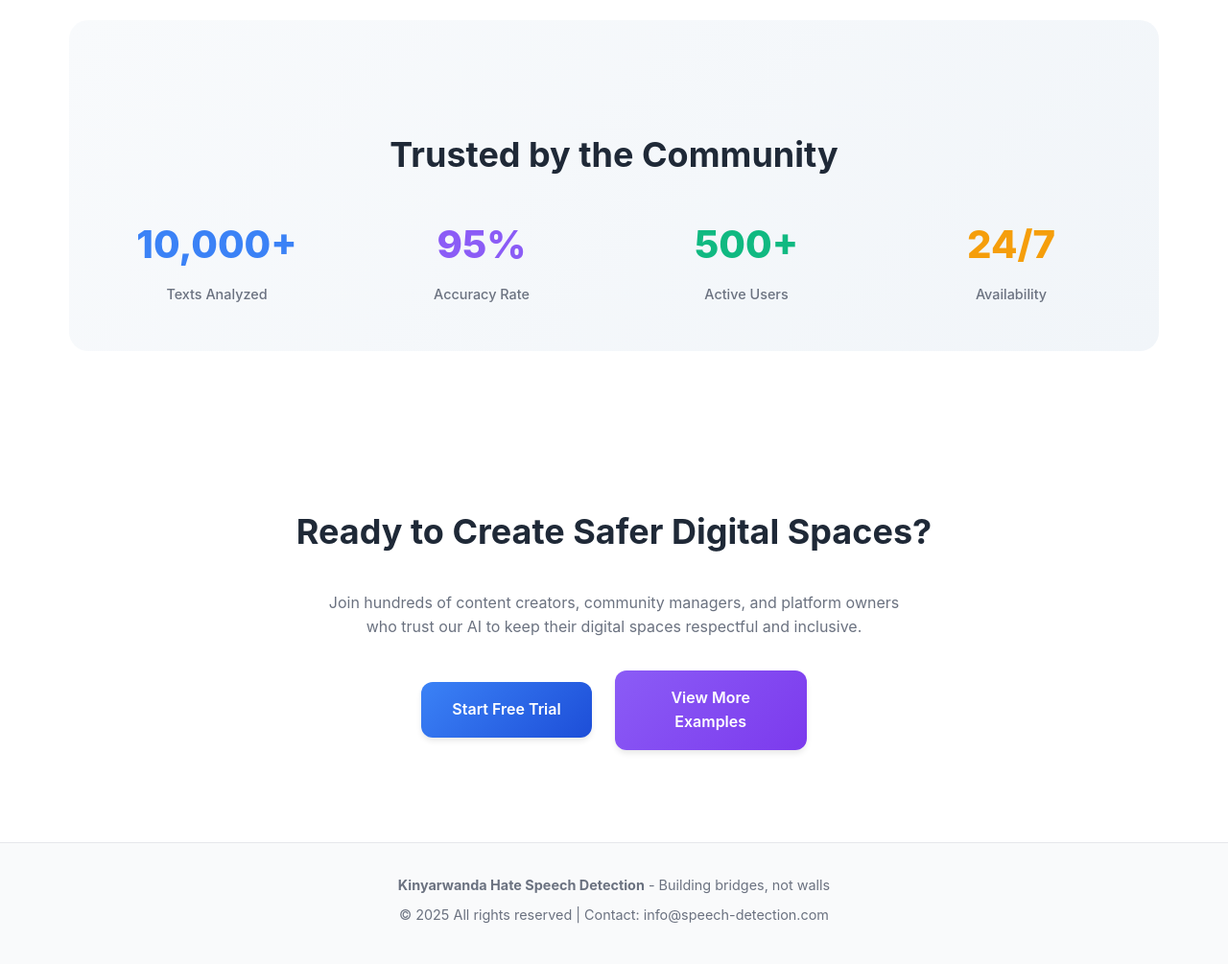
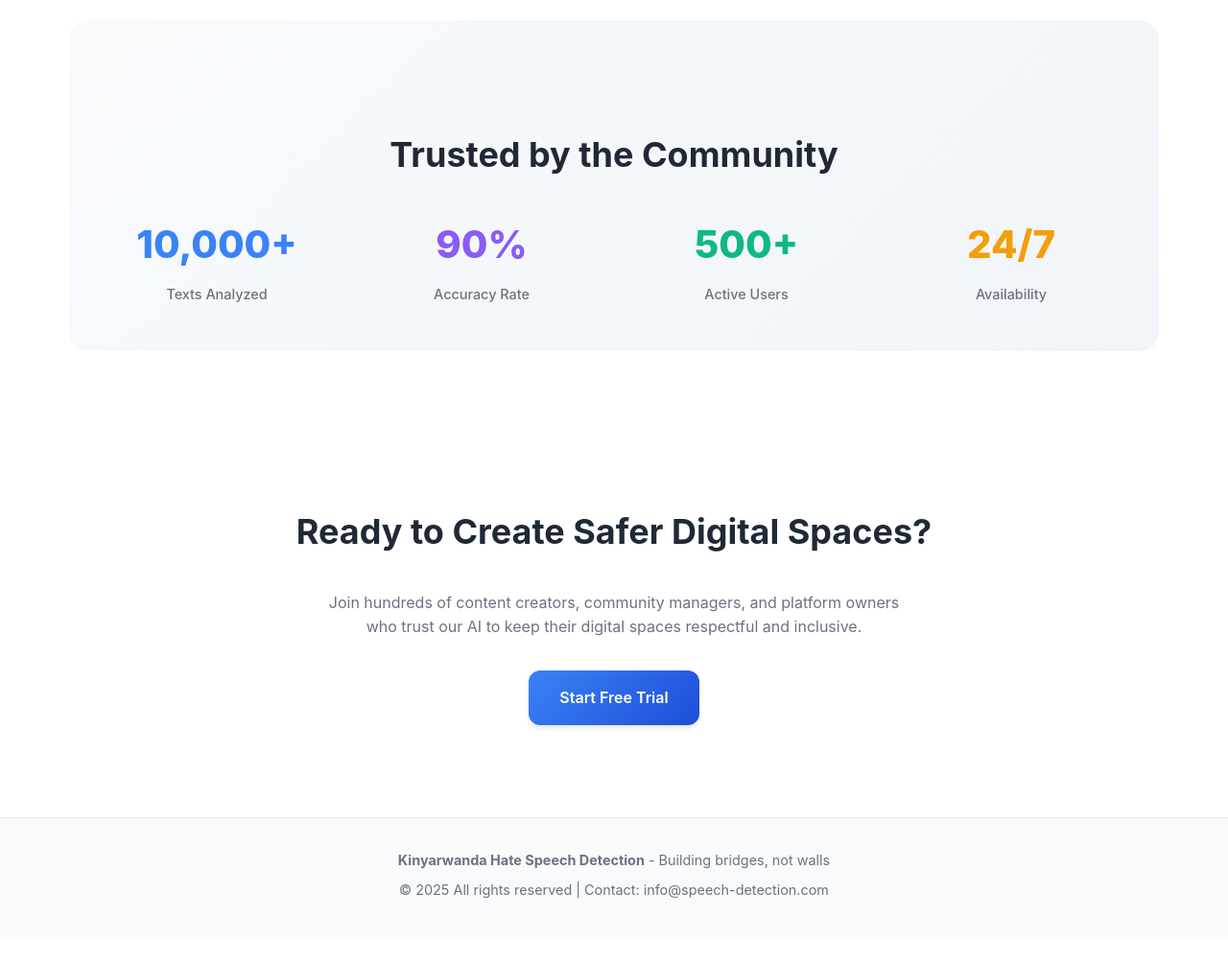
Before and after one commit to Olamieee/Kinyarwanda-Hatespeech-Detection, a Flask app: page / in a window 1280 px wide. Shown: the part 2725-3730 px from the top of the page at 96% size. After the commit the page ends 3662 px from the top, so only its background shows below. Run offline with Flask 3, Linux system fonts and the light colour scheme; parts of the project's set-up code (start-up, migrations or seed data) failed here and were passed over.

Commit message:
Update index.html

```diff
--- a/templates/index.html
+++ b/templates/index.html
@@ -471,8 +471,8 @@
           hate speech and offensive content with remarkable accuracy and cultural sensitivity.
         </p>
         <div class="hero-buttons">
-          <a href="#" class="btn">Get Started Free</a>
-          <a href="#" class="btn">Login</a>
+          <a href="{{ url_for('register') }}" class="btn">Get Started Free</a>
+          <a href="{{ url_for('login') }}" class="btn">Login</a>
         </div>
       </div>
     </div>
@@ -623,7 +623,7 @@
           <p>Texts Analyzed</p>
         </div>
         <div class="stat-item">
-          <h3>95%</h3>
+          <h3>90%</h3>
           <p>Accuracy Rate</p>
         </div>
         <div class="stat-item">
@@ -645,7 +645,7 @@
       </p>
       <div class="hero-buttons">
         <a href="#" class="btn">Start Free Trial</a>
-        <a href="#examples" class="btn">View More Examples</a>
+      <!--  <a href="#examples" class="btn">View More Examples</a> -->
       </div>
     </div>
   </div>
```
